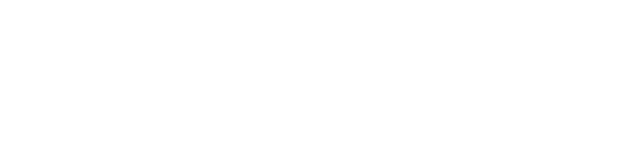
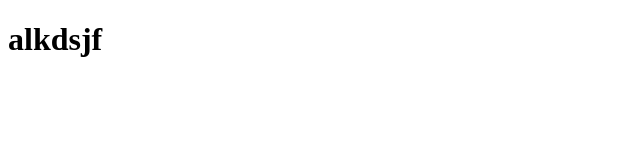
Before and after one commit to ZealinBee/sakurainc, a plain HTML site: page index.html in a window 1280 px wide. Shown: the whole page, without its empty margins (0-640 px from the left). Drawn offline with Linux system fonts and the light colour scheme.

Commit message:
Update index.html

```diff
--- a/index.html
+++ b/index.html
@@ -7,6 +7,6 @@
     <title>Document</title>
 </head>
 <body>
-
+    <h1>alkdsjf</h1>
 </body>
 </html>
```
